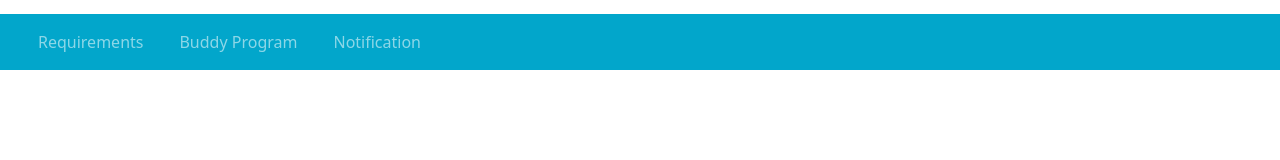
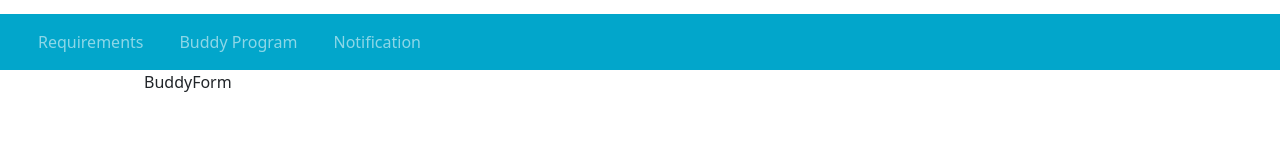
Before and after one commit to SSUlay-R/SSUlay-frontend, a React (Create React App) app in the folder ssulay-front/: page /buddyform in a window 1280 px wide. Shown: the part 122-282 px from the top of the page. Built offline with nearby package versions, Linux system fonts and the light colour scheme.

Commit message:
Feat: Navbar 연결

```diff
--- a/ssulay-front/src/App.js
+++ b/ssulay-front/src/App.js
@@ -4,6 +4,7 @@ import "./App.css";
 import Layout from "./components/layout/Layout";
 import RegisterPage from "./pages/RegisterPage";
 import LoginPage from "./pages/LoginPage";
+import BuddyForm from "./components/BuddyForm";
 import axios from "axios";
 
 function App() {
@@ -30,6 +31,7 @@ function App() {
           <Routes>
             <Route path="/" element= {<RegisterPage/>}/>
             <Route path="/login" element={<LoginPage/>} />
+            <Route path="/buddyform" element={<BuddyForm/>}/>
           </Routes>
       </Layout>
     </Router>
--- /dev/null
+++ b/ssulay-front/src/components/BuddyForm.jsx
@@ -0,0 +1,7 @@
+import React from 'react'
+
+export default function BuddyForm() {
+  return (
+    <div>BuddyForm</div>
+  )
+}
--- a/ssulay-front/src/components/layout/NavBar.jsx
+++ b/ssulay-front/src/components/layout/NavBar.jsx
@@ -1,15 +1,15 @@
 import React from 'react'
 import Nav from 'react-bootstrap/Nav';
 import Navbar from 'react-bootstrap/Navbar';
-
+import { Link } from 'react-router-dom';
 export default function Navigaters() {
   return (
     <>
       <Navbar style={{backgroundColor:"#02A6CB"}} variant="dark">
           <Nav className="me-auto" style={{ marginLeft: '30px', gap: '20px' }}>
-            <Nav.Link href="#home">Requirements</Nav.Link>
-            <Nav.Link href="#features">Buddy Program</Nav.Link>
-            <Nav.Link href="#pricing">Notification</Nav.Link>
+            <Nav.Link as={Link} to="/" href="#">Requirements</Nav.Link>
+            <Nav.Link as={Link} to="/buddyform" href="#features">Buddy Program</Nav.Link>
+            <Nav.Link as={Link} to="/" href="#">Notification</Nav.Link>
           </Nav>
       </Navbar>
     </>
```
